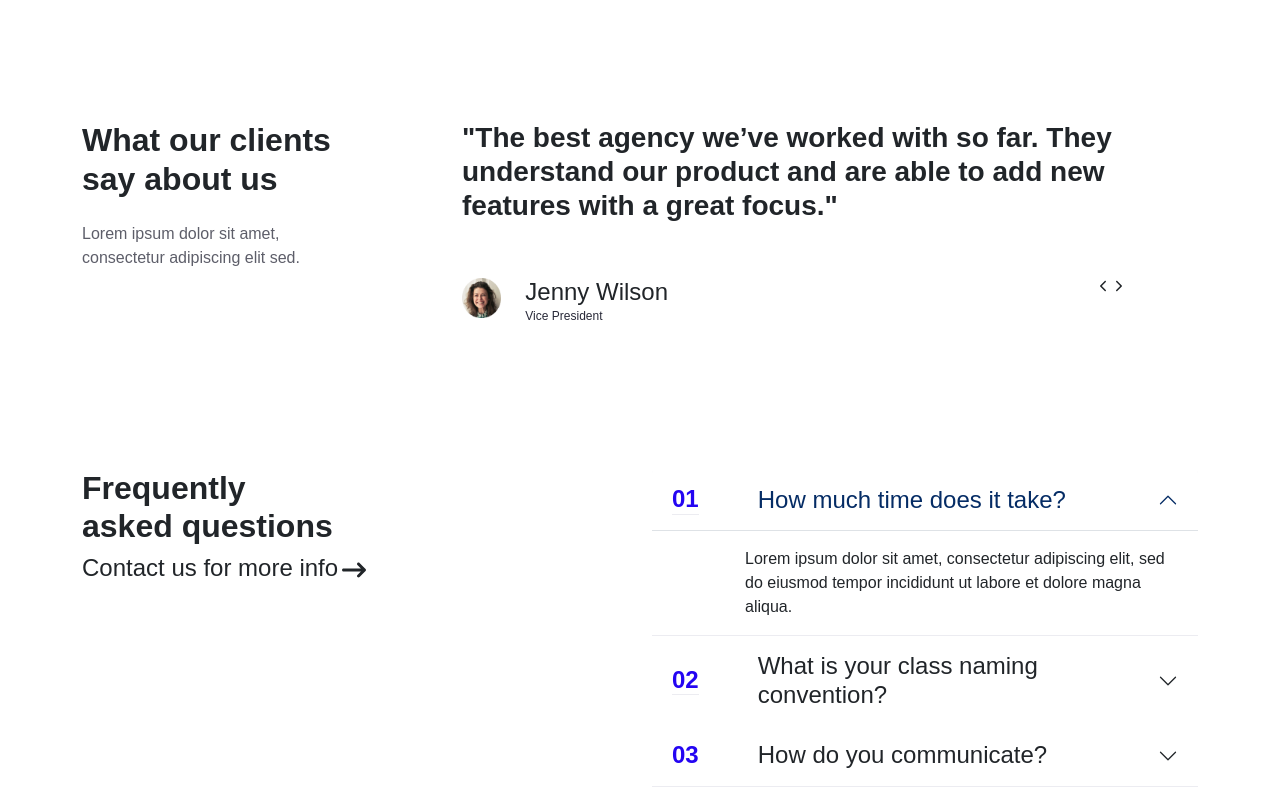
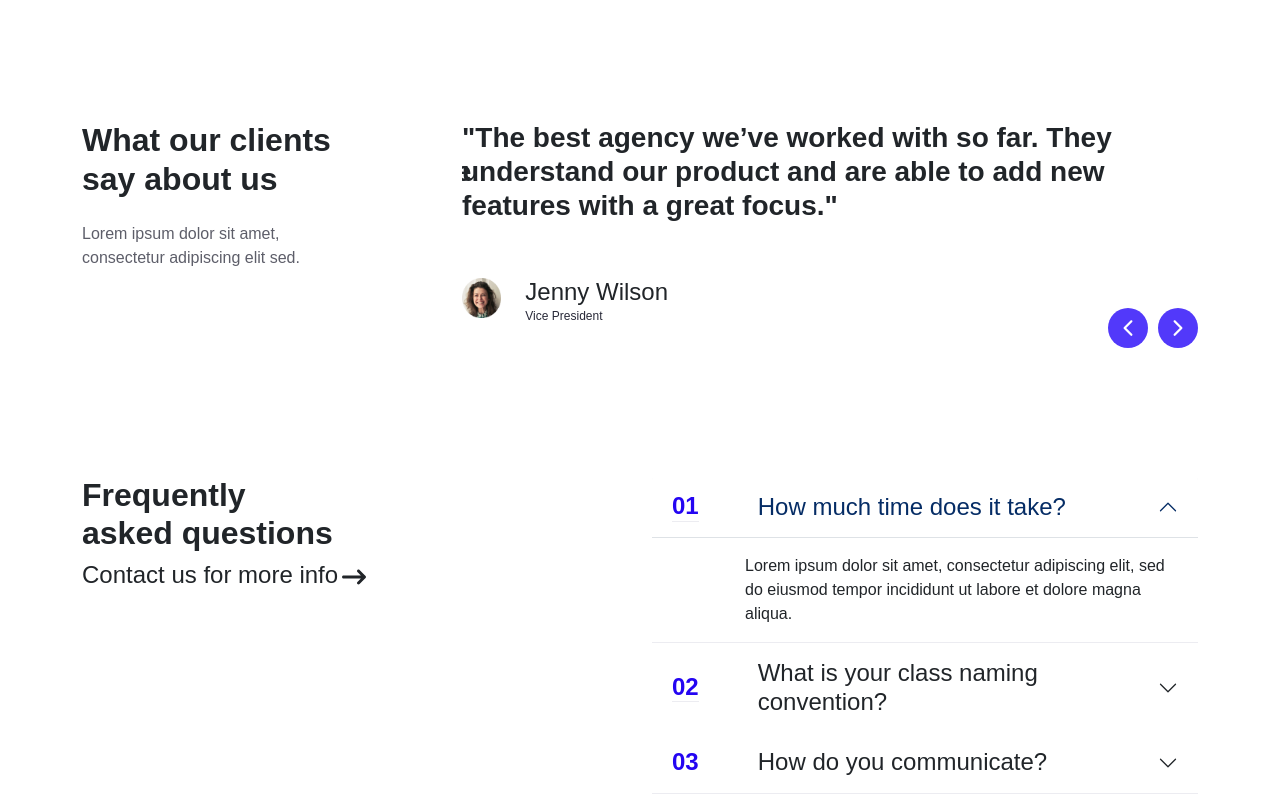
Before and after one commit to shayanabdullah/FinSweet, a React (Vite) app: page / in a window 1280 px wide. Shown: the part 3480-4280 px from the top of the page. Built offline with nearby package versions, Linux system fonts and the light colour scheme.

Commit message:
add client slider

```diff
--- a/package.json
+++ b/package.json
@@ -17,6 +17,8 @@
     "react-dom": "^19.1.0",
     "react-icons": "^5.5.0",
     "react-router-dom": "^7.8.0",
+    "react-slick": "^0.31.0",
+    "slick-carousel": "^1.8.1",
     "tailwindcss": "^4.1.11"
   },
   "devDependencies": {
--- a/src/component/Client.jsx
+++ b/src/component/Client.jsx
@@ -1,8 +1,43 @@
 import React from 'react'
 import { Col, Container, Row } from 'react-bootstrap'
-import  CLientPhoto from '../assets/Mask-Group.png'
+import CLientPhoto from '../assets/Mask-Group.png'
+import CLientPhoto2 from '../assets/Team-Card4.png'
+import CLientPhoto3 from '../assets/Team-Card2.png'
 import { IoIosArrowBack, IoIosArrowForward } from "react-icons/io";
+import "slick-carousel/slick/slick.css";
+import Slider from 'react-slick';
+import '../component/client.css'
+
+function SampleNextArrow(props) {
+    const { onClick } = props;
+    return (
+      <div onClick={onClick} className='next' >
+      <IoIosArrowForward />
+      </div>
+    );
+  }
+
+  function SamplePrevArrow(props) {
+    const { onClick } = props;
+    return (
+      <div onClick={onClick} className='prev'>
+        <IoIosArrowBack />
+      </div>
+    );
+  }
+
+
 const Client = () => {
+    const settings = {
+        infinite: true,
+        slidesToShow: 1,
+        slidesToScroll: 1,
+        autoplay: true,
+        autoplaySpeed: 2000,
+        pauseOnHover: true,
+        nextArrow: <SampleNextArrow />,
+        prevArrow: <SamplePrevArrow />
+      };
     return (
         <section className='py-128px'>
             <Container>
@@ -13,7 +48,9 @@ const Client = () => {
                             <p className='text-[16px] font-regular text-[#282938] opacity-75'>Lorem ipsum dolor sit amet, consectetur adipiscing elit sed.</p>
                         </div>
                     </Col>
-                <Col lg={{span:8, offset:1}}>
+                    <Col lg={{ span: 8, offset: 1 }}>
+                        <Slider {...settings}>
+                        <div className='c_main'>
                             <div className="client lg:w-[790px] pb-[48px]">
                                 <h3 className='text-[32px] font-semibold!'>"The best agency we’ve worked with so far. They understand our product and are able to add new <span className='block'>features with a great focus."</span></h3>
                             </div>
@@ -27,13 +64,43 @@ const Client = () => {
                                     <h4 className='text-[16px] font-medium! text-[#282938] mb-[0px]!'>Jenny Wilson</h4>
                                     <p className='text-[12px] font-regular! text-[#282938]'>Vice President</p>
                                 </Col>
-                <Col lg={{span:2, offset:6}}>
-             <div className="flex w-full items-center">
-                <IoIosArrowBack/>
-                <IoIosArrowForward/>
+                            </Row>
+                        </div>
+                        <div className='c_main2'>
+                            <div className="client lg:w-[790px] pb-[48px]">
+                                <h3 className='text-[32px] font-semibold!'>"Working with them has been a game-changer. Their creativity and attention to detail exceeded all our expectations."</h3>
+                            </div>
+                            <Row>
+                                <Col lg={1}>
+                                    <div className="img">
+                                        <img src={CLientPhoto2} />
                                     </div>
                                 </Col>
+                                <Col lg={3}>
+                                    <h4 className='text-[16px] font-medium! text-[#282938] mb-[0px]!'>John Will</h4>
+                                    <p className='text-[12px] font-regular! text-[#282938]'> Product Manager</p>
+                                </Col>
+
                             </Row>
+                        </div>
+                        <div className='c_main3'>
+                            <div className="client lg:w-[790px] pb-[48px]">
+                                <h3 className='text-[32px] font-semibold!'>"Their professionalism and quick turnaround made the entire process smooth and stress-free. Truly impressive work."</h3>
+                            </div>
+                            <Row>
+                                <Col lg={1}>
+                                    <div className="img">
+                                        <img src={CLientPhoto3} />
+                                    </div>
+                                </Col>
+                                <Col lg={3}>
+                                    <h4 className='text-[16px] font-medium! text-[#282938] mb-[0px]!'>James Carter</h4>
+                                    <p className='text-[12px] font-regular! text-[#282938]'> Marketing Director</p>
+                                </Col>
+
+                            </Row>
+                        </div>
+                        </Slider>
                     </Col>
 
                 </Row>
--- a/src/component/Copy-Right.jsx
+++ b/src/component/Copy-Right.jsx
@@ -1,5 +1,6 @@
 import React from 'react'
 import { Col, Container, Row } from 'react-bootstrap'
+import { Link } from 'react-router-dom'
 
 const CopyRight = () => {
     return (
@@ -8,19 +9,41 @@ const CopyRight = () => {
                 <Row className='items-center!'>
                     <Col lg={3}>
                         <div className="copy">
-                            <h2 className='text-[16px]! font-medium! text-[#282938]'>Copyright 2025, Finsweet.com</h2>
+                            <h2 className='text-[16px]! font-medium! text-[#282938]'>
+                                Copyright 2025, Finsweet.com
+                            </h2>
                         </div>
                     </Col>
                     <Col lg={{ span: 5, offset: 4 }}>
-                    <div className="menu">
-                        <ul className='flex items-center gap-[2rem] pl-[45px]! copy-ul '>
-                            <li className='text-[16px]! font-semibold text-[#282938]! cursor-pointer '>Home</li>
-                            <li className='text-[16px]! font-semibold text-[#282938]! cursor-pointer '>About</li>
-                            <li className='text-[16px]! font-semibold text-[#282938]! cursor-pointer '>Features</li>
-                            <li className='text-[16px]! font-semibold text-[#282938]! cursor-pointer '>Pricing</li>
-                            <li className='text-[16px]! font-semibold text-[#282938]! cursor-pointer'>FAQ</li>
-                        </ul>
-                    </div>
+                        <div className="menu">
+                            <ul className='flex items-center gap-[2rem] pl-[45px]! copy-ul'>
+                                <li>
+                                    <Link to="/" className='text-[16px]! font-semibold text-[#282938]!'>
+                                        Home
+                                    </Link>
+                                </li>
+                                <li>
+                                    <Link to="/about" className='text-[16px]! font-semibold text-[#282938]!'>
+                                        About
+                                    </Link>
+                                </li>
+                                <li>
+                                    <Link to="/features" className='text-[16px]! font-semibold text-[#282938]!'>
+                                        Features
+                                    </Link>
+                                </li>
+                                <li>
+                                    <Link to="/pricing" className='text-[16px]! font-semibold text-[#282938]!'>
+                                        Pricing
+                                    </Link>
+                                </li>
+                                <li>
+                                    <Link to="/faq" className='text-[16px]! font-semibold text-[#282938]!'>
+                                        FAQ
+                                    </Link>
+                                </li>
+                            </ul>
+                        </div>
                     </Col>
                 </Row>
             </Container>
--- /dev/null
+++ b/src/component/client.css
@@ -0,0 +1,24 @@
+.next,
+.prev {
+    width: 40px;
+    height: 40px;
+    background: #5239FA;
+    color: white;
+    display: flex;
+    align-items: center;
+    justify-content: center;
+    line-height: 40px;
+    border-radius: 50%;
+    font-size: 24px;
+    position: absolute;
+    bottom: 0;
+    z-index: 11;
+
+}
+
+.next {
+    right: 0;
+}
+.prev {
+    right: 50px;
+}
--- a/src/component/project/Project.css
+++ b/src/component/project/Project.css
@@ -57,6 +57,7 @@ overflow: hidden;
     background-image:linear-gradient(to top left, rgba(28, 30, 83, 0.94),rgba(28, 30, 83, 0.42) );
     top: 100%;
     bottom: 0;
+    left: 0;
     transition: 0.5s;
 }
 
--- a/src/index.css
+++ b/src/index.css
@@ -35,16 +35,19 @@ body{
     left: 280px;
 }
 
-li {
+li a{
       font-family: 'Poppins', sans-serif;
       font-weight: 500 !important;
+      text-decoration: none !important;
     }
+
+
 .copy-ul{
     transition: 0.3s;
 }
 
     .copy-ul li:hover{
-        text-decoration: underline;
+        text-decoration: underline !important;
         font-weight: 600 !important;
 
     }
```
Also changed, not shown: 1 other file (tests, documents, lock files or other folders). Lines whose indentation alone changed are shown as unchanged.
